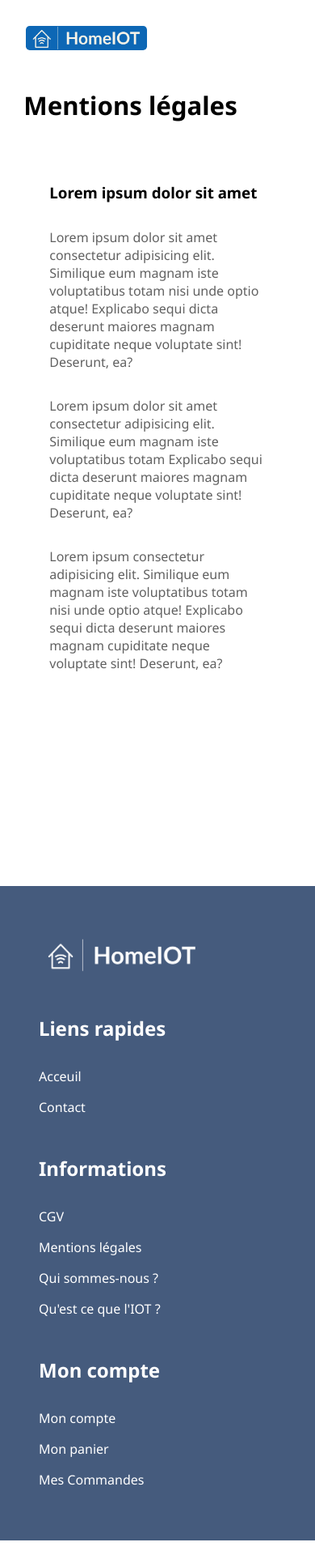
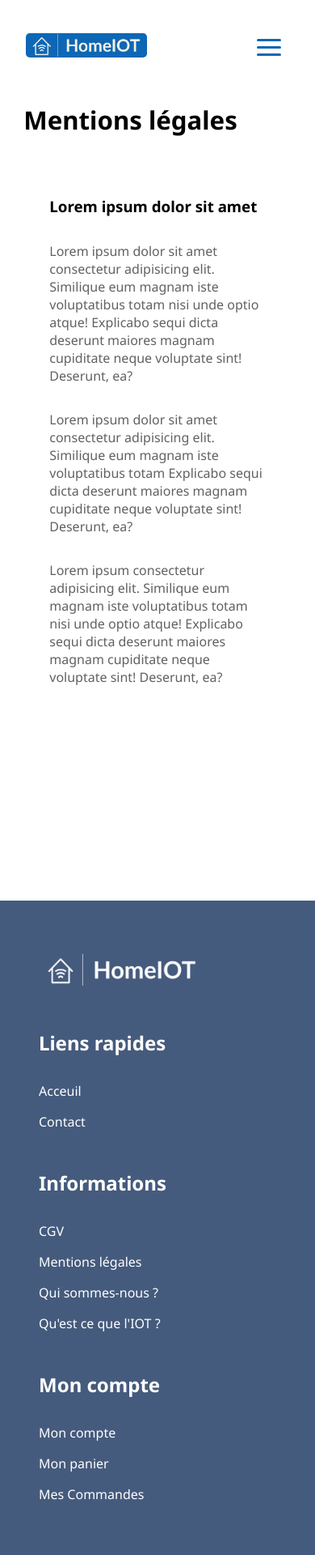
Before and after one commit to JulienLach/HomeIOT, a PHP site: page /mentions-legales.html in a window 390 px wide. Shown: the whole page at 81% size. Run offline with PHP 8.4, Linux system fonts and the light colour scheme.

Commit message:
responsive mentions légales, my account

```diff
--- a/css/style.css
+++ b/css/style.css
@@ -1414,9 +1414,39 @@ textarea {
     }
 
 
-    /* MY ACCOUNT SECTION */
+    /* PAGE MY ACCOUNT -  MY ACCOUNT SUMMARY SECTION */
+
+
+    .my-account .container {
+        width: 90%;
+        margin: auto;
+        padding-bottom: 4em;
+    }
 
     .my-account-content {
         grid-template-columns: 1fr;
     }
+
+    .my-account-sumary {
+        margin-left: 1em;
+        font-size: 1.3em;
+    }
+
+    /* PAGE MY ACCOUNT - PURCHASES SECTION */
+
+    .items-purchased {
+        display: flex;
+        flex-direction: column;
+        gap: 2em;
+    }
+
+    .item-purchased {
+        display: flex;
+        flex-direction: row;
+        gap: 0.5em;
+    }
+
+    .item-info {
+        gap: 0.5em;
+    }
 }
--- a/mentions-legales.html
+++ b/mentions-legales.html
@@ -27,6 +27,42 @@
                 <a href="index.html">
                     <img src="HomeIOT-logos/HomeIOT-logos-cropped.jpeg" alt="">
                 </a>
+            </div>
+
+            <!-- HAMBURGER MENU LINES-->
+            <button class="hamburger-button">
+                <div class="hamburger-line"></div>
+                <div class="hamburger-line"></div>
+                <div class="hamburger-line"></div>
+            </button>
+
+            <!--HAMBURGER MENU MOBILE-->
+            <div class="mobile-menu">
+                <ul>
+                    <li>
+                        <img class="chevron-mobile-menu" src="img/chevron-mobile-menu.png" alt="">
+                        <a href="index.html">Acceuil</a>
+                    </li>
+                    <li>
+                        <img class="chevron-mobile-menu" src="img/chevron-mobile-menu.png" alt="">
+                        <a href="kits-packs.html">Catégories</a>
+                    </li>
+                    <li>
+                        <img class="chevron-mobile-menu" src="img/chevron-mobile-menu.png" alt="">
+                        <a href="nouveautes.html">Nouveautés</a>
+                    </li>
+                    <li>
+                        <img class="chevron-mobile-menu" src="img/chevron-mobile-menu.png" alt="">
+                        <a href="promotions.html">Promotions</a>
+                    </li>
+                    <li>
+                        <a href="shopping-cart.html"><button class="add-to-cart-btn"><span>0 </span>Mon
+                                panier</button></a>
+                    </li>
+                    <li>
+                        <a href="connexion.html"><button class="add-to-cart-btn">Connexion</button></a>
+                    </li>
+                </ul>
             </div>
 
             <!-- SEARCH CONTAINER -->
@@ -142,4 +178,6 @@
             </div>
         </div>
     </footer>
+
+    <script src="javascript/main.js"></script>
 </body>
```
Also changed, not shown: my-account.html (+38 -0 lines).
